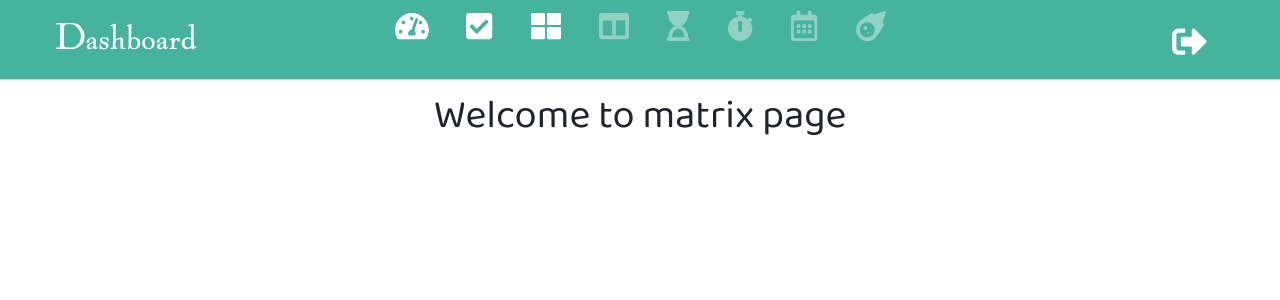
After one commit to AntoineMaurin/Melius, a Django app: page /coveys_matrix in a window 1280 px wide. The commit adds this page. Shown: the top 300 px of the page. Run offline with Django 3.2, Linux system fonts and the light colour scheme; some libraries are stand-ins or nearby versions.

Commit message:
Ajout de la page de la matrice de Stephen Covey et réparation de tests pour l'arrivée du rapport urgence / importance.

```diff
--- a/tasks/urls.py
+++ b/tasks/urls.py
@@ -16,4 +16,5 @@ urlpatterns = [
     path('sort_by_all/<int:id>', views.sort_by_all),
     path('sort_by_current/<int:id>', views.sort_by_current),
     path('sort_by_finished/<int:id>', views.sort_by_finished),
+    path('coveys_matrix', views.coveys_matrix_page),
 ]
--- a/tasks/views.py
+++ b/tasks/views.py
@@ -172,3 +172,6 @@ def edit_task(request, id):
             "due_date": task.due_date,
             "description": task.description}
     return JsonResponse(data)
+
+def coveys_matrix_page(request):
+    return render(request, "stephen_covey_matrix.html")
--- a/templates/dashboard.html
+++ b/templates/dashboard.html
@@ -14,9 +14,9 @@
   </div>
   <div class="col-10 text-center">
     <div class="sidebar">
-      <a href="#" class="sidebar-elt"><i class="fas fa-tachometer-alt"></i></a>
+      <a href="/dashboard" class="sidebar-elt"><i class="fas fa-tachometer-alt"></i></a>
       <a href="/tasks" class="sidebar-elt"><i class="fas fa-check-square"></i></a>
-      <a href="#" class="sidebar-elt"><i class="wip-elt fas fa-th-large"></i></a>
+      <a href="/coveys_matrix" class="sidebar-elt"><i class="fas fa-th-large"></i></a>
       <a href="#" class="sidebar-elt"><i class="wip-elt fas fa-columns"></i></a>
       <a href="#" class="sidebar-elt"><i class="wip-elt fas fa-hourglass-start"></i></a>
       <a href="#" class="sidebar-elt"><i class="wip-elt fas fa-stopwatch"></i></a>
--- /dev/null
+++ b/templates/stephen_covey_matrix.html
@@ -0,0 +1,38 @@
+{% extends 'base.html' %}
+{% load static %}
+
+{% load crispy_forms_tags %}
+
+{% block title %}Stephen Covey's Matrix{% endblock title %}
+
+{% block body_class %}baloo-font{% endblock body_class %}
+
+{% block main_content %}
+<div class="row header py-2">
+  <div class="col-1 text-center">
+    <h2 class="powell-font text-white py-2">Dashboard</h2>
+  </div>
+  <div class="col-10 text-center">
+    <div class="sidebar">
+      <a href="/dashboard" class="sidebar-elt"><i class="fas fa-tachometer-alt"></i></a>
+      <a href="/tasks" class="sidebar-elt"><i class="fas fa-check-square"></i></a>
+      <a href="/coveys_matrix" class="sidebar-elt"><i class="fas fa-th-large"></i></a>
+      <a href="#" class="sidebar-elt"><i class="wip-elt fas fa-columns"></i></a>
+      <a href="#" class="sidebar-elt"><i class="wip-elt fas fa-hourglass-start"></i></a>
+      <a href="#" class="sidebar-elt"><i class="wip-elt fas fa-stopwatch"></i></a>
+      <a href="#" class="sidebar-elt"><i class="wip-elt far fa-calendar-alt"></i></a>
+      <a href="#" class="sidebar-elt"><i class="wip-elt fas fa-meteor"></i></a>
+    </div>
+  </div>
+  <div class="col-1 text-center py-3">
+    <a href="/logout">
+      <i class="fas fa-sign-out-alt disconnect-icon text-white"></i>
+    </a>
+  </div>
+</div>
+
+<div class="col mt-3">
+  <h1 class="text-center">Welcome to matrix page</h1>
+</div>
+
+{% endblock main_content %}
--- a/templates/tasks.html
+++ b/templates/tasks.html
@@ -17,7 +17,7 @@
     <div class="sidebar">
       <a href="/dashboard" class="sidebar-elt"><i class="fas fa-tachometer-alt"></i></a>
       <a href="/tasks" class="sidebar-elt"><i class="fas fa-check-square"></i></a>
-      <a href="#" class="sidebar-elt"><i class="wip-elt fas fa-th-large"></i></a>
+      <a href="/coveys_matrix" class="sidebar-elt"><i class="fas fa-th-large"></i></a>
       <a href="#" class="sidebar-elt"><i class="wip-elt fas fa-columns"></i></a>
       <a href="#" class="sidebar-elt"><i class="wip-elt fas fa-hourglass-start"></i></a>
       <a href="#" class="sidebar-elt"><i class="wip-elt fas fa-stopwatch"></i></a>
```
Also changed, not shown: tasks/tests/integration/test_views.py (+6 -3 lines).
